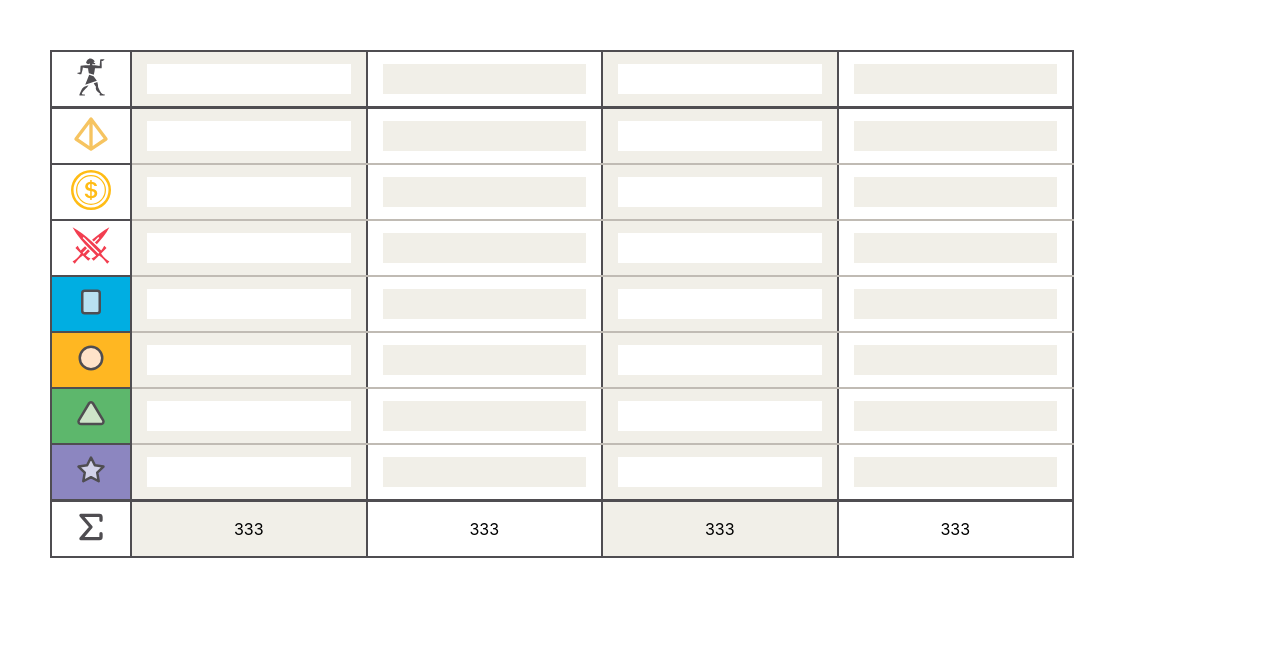
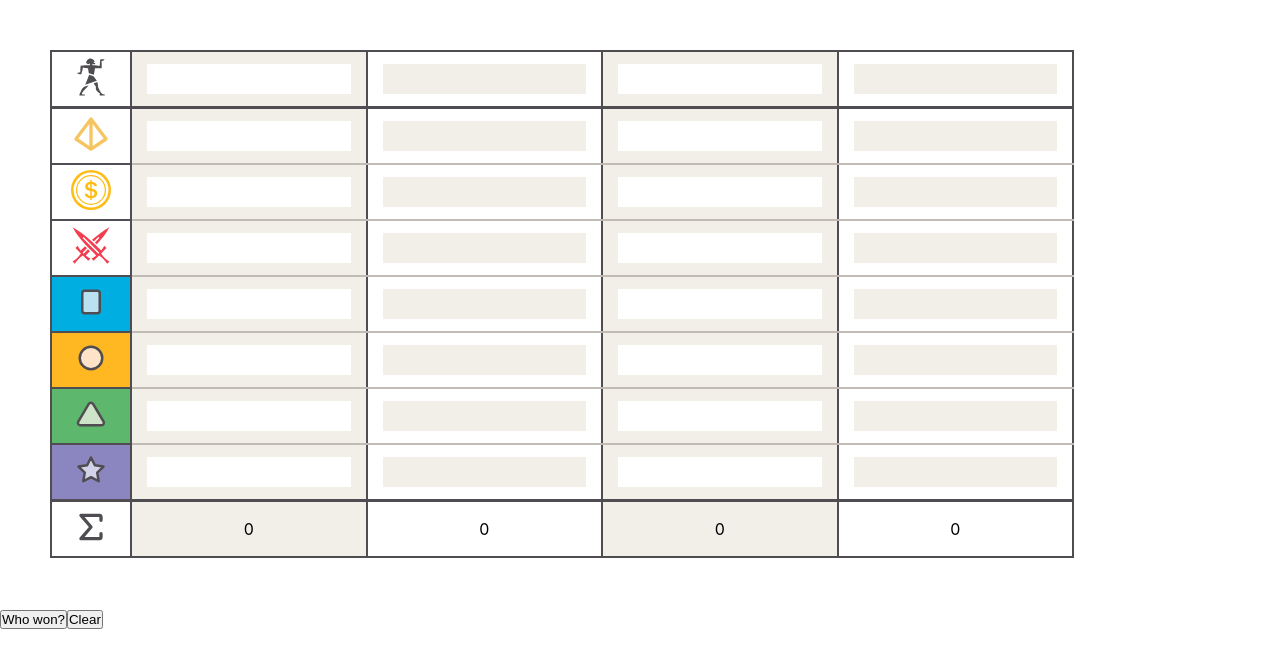
Before and after one commit to valerier2000/7-wonders, a React (Create React App) app: page / in a window 1280 px wide. Shown: the top 668 px of the page. Built offline with nearby package versions, Linux system fonts and the light colour scheme.

Commit message:
Improve reusability and add props

```diff
--- a/package.json
+++ b/package.json
@@ -8,6 +8,7 @@
     "@testing-library/user-event": "^13.5.0",
     "react": "^18.2.0",
     "react-dom": "^18.2.0",
+    "react-icons": "^4.7.1",
     "react-scripts": "5.0.1",
     "web-vitals": "^2.1.4"
   },
--- a/src/App.js
+++ b/src/App.js
@@ -1,10 +1,26 @@
+import { useState } from "react";
 import CustomTable from "./components/CustomTable/CustomTable";
 import "./App.css";
 
 function App() {
+  const [isCalculated, setIsCalculated] = useState(false);
+
+  function calculate() {
+    setIsCalculated((prevIsCalculated) => {
+      return true;
+    });
+  }
+
+  function clear() {
+    setIsCalculated((prevIsCalculated) => {
+      return false;
+    });
+  }
   return (
     <div>
-      <CustomTable />
+      <CustomTable isCalculated={isCalculated} />
+      <button onClick={calculate}>Who won?</button>
+      <button onClick={clear}>Clear</button>
     </div>
   );
 }
--- a/src/components/CustomTable/CustomTable.css
+++ b/src/components/CustomTable/CustomTable.css
@@ -77,7 +77,3 @@ input[type="number"] {
 /* input:focus{
     outline: none;
 } */
-
-.blue {
-  fill: #b6e3f3;
-}
--- a/src/components/CustomTable/CustomTable.js
+++ b/src/components/CustomTable/CustomTable.js
@@ -1,4 +1,4 @@
-import React from "react";
+import React, { useState } from "react";
 import WonderHeader from "./WonderHeader";
 import WonderFooter from "./WonderFooter";
 import "./CustomTable.css";
@@ -12,20 +12,45 @@ import { TbStar } from "react-icons/tb";
 
 function CustomTable(props) {
   const numberOfPlayers = 4;
+  const [users, setUsers] = useState(makeUsers());
+
+  function makeUsers() {
+    return [{}, {}, {}, {}, {}];
+  }
 
   const categories = [
-    <BiPyramid size={40} color="#F6C461" />,
-    <BsCoin size={40} color="#FFBC15" />,
-    <GiCrossedSwords size={40} color="#F23E50" />,
-    <TbRectangleVertical
-      size={30}
-      color="#4f4d51"
-      bgColor="#00aee2"
-      fill="#B9E1F1"
-    />,
-    <TbCircle size={30} color="#4f4d51" bgColor="#FFB722" fill="#FFE3C9" />,
-    <TbTriangle size={30} color="#4f4d51" bgColor="#5DB76C" fill="#CEE4C9" />,
-    <TbStar size={30} color="#4f4d51" bgColor="#8C86C0" fill="#D2D2E9" />,
+    {
+      name: "wonder",
+      icon: <BiPyramid size={40} color="#F6C461" />,
+    },
+    {
+      name: "coins",
+      icon: <BsCoin size={40} color="#FFBC15" />,
+    },
+    {
+      name: "war",
+      icon: <GiCrossedSwords size={40} color="#F23E50" />,
+    },
+    {
+      name: "blue",
+      icon: <TbRectangleVertical size={30} color="#4f4d51" fill="#B9E1F1" />,
+      bgColor: "#00aee2",
+    },
+    {
+      name: "yellow",
+      icon: <TbCircle size={30} color="#4f4d51" fill="#FFE3C9" />,
+      bgColor: "#FFB722",
+    },
+    {
+      name: "green",
+      icon: <TbTriangle size={30} color="#4f4d51" fill="#CEE4C9" />,
+      bgColor: "#5DB76C",
+    },
+    {
+      name: "purple",
+      icon: <TbStar size={30} color="#4f4d51" fill="#D2D2E9" />,
+      bgColor: "#8C86C0",
+    },
   ];
 
   function makeBody() {
@@ -34,26 +59,33 @@ function CustomTable(props) {
         <tr>
           <td
             style={{
-              backgroundColor: category.props.bgColor,
-              fill: category.props.fill,
+              backgroundColor: category.bgColor,
             }}
           >
-            {category}
+            {category.icon}
           </td>
-          {makePointFields()}
+          {makePointFields(category)}
         </tr>
       );
     });
     return <tbody>{rows}</tbody>;
   }
 
-  function makePointFields() {
+  function makePointFields(props) {
     const pointFields = [];
 
     for (let i = 0; i < numberOfPlayers; i++) {
+      function handleOnChange(event) {
+        setUsers((prevUsers) => {
+          const user = prevUsers[i];
+          user[event.target.name] = event.target.value;
+          return prevUsers;
+        });
+      }
+
       const item = (
         <td>
-          <input type="number" />
+          <input type="number" name={props.name} onChange={handleOnChange} />
         </td>
       );
       pointFields.push(item);
@@ -66,7 +98,7 @@ function CustomTable(props) {
     <table>
       <WonderHeader numberOfPlayers={numberOfPlayers} />
       {makeBody()}
-      <WonderFooter numberOfPlayers={numberOfPlayers} />
+      <WonderFooter numberOfPlayers={numberOfPlayers} usersArray={users} />
     </table>
   );
 }
--- a/src/components/CustomTable/WonderFooter.js
+++ b/src/components/CustomTable/WonderFooter.js
@@ -4,9 +4,15 @@ import { TbSum } from "react-icons/tb";
 function WonderFooter(props) {
   function makeResultLabels() {
     const resultLabels = [];
+    console.log("Footer");
+    for (let i = 0; i < props.numberOfPlayers; i++) {
+      const user = props.usersArray[i];
+      console.log(user);
+      const result = Object.values(user).reduce((result, currentValue) => {
+        return (result += +currentValue);
+      }, 0);
 
-    for (let i = 0; i < props.numberOfPlayers; i++) {
-      const item = <td>333</td>;
+      const item = <td>{result}</td>;
       resultLabels.push(item);
     }
     return resultLabels;
```
Also changed, not shown: 1 other file (tests, documents, lock files or other folders).
